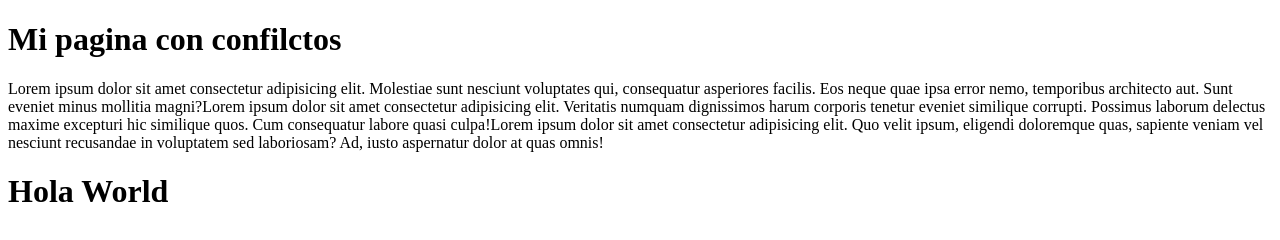
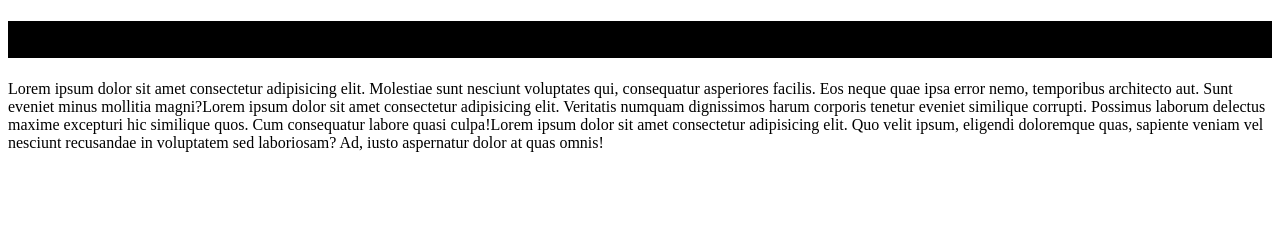
Before and after one commit to KevinLlabot/TP2, a plain HTML site: page Fusion con confictos/index.html in a window 1280 px wide. Drawn offline with Linux system fonts and the light colour scheme.

Commit message:
Desde rama bug1 modificamos

```diff
--- a/Fusion con confictos/index.html
+++ b/Fusion con confictos/index.html
@@ -2,13 +2,12 @@
 <html>
 <head>
     <meta charset="UTF-8">
-    <title>Mi pasatiempos</title>
 </head>
 <body>
 
-    <h1>Mi pagina con confilctos</h1>
+    <h1 style="background-color: black;">Style</h1>
     <p>Lorem ipsum dolor sit amet consectetur adipisicing elit. Molestiae sunt nesciunt voluptates qui, consequatur asperiores facilis. Eos neque quae ipsa error nemo, temporibus architecto aut. Sunt eveniet minus mollitia magni?Lorem ipsum dolor sit amet consectetur adipisicing elit. Veritatis numquam dignissimos harum corporis tenetur eveniet similique corrupti. Possimus laborum delectus maxime excepturi hic similique quos. Cum consequatur labore quasi culpa!Lorem ipsum dolor sit amet consectetur adipisicing elit. Quo velit ipsum, eligendi doloremque quas, sapiente veniam vel nesciunt recusandae in voluptatem sed laboriosam? Ad, iusto aspernatur dolor at quas omnis!</p>
-    <h1>Hola World</h1>
+
 
 </body>
 
```
